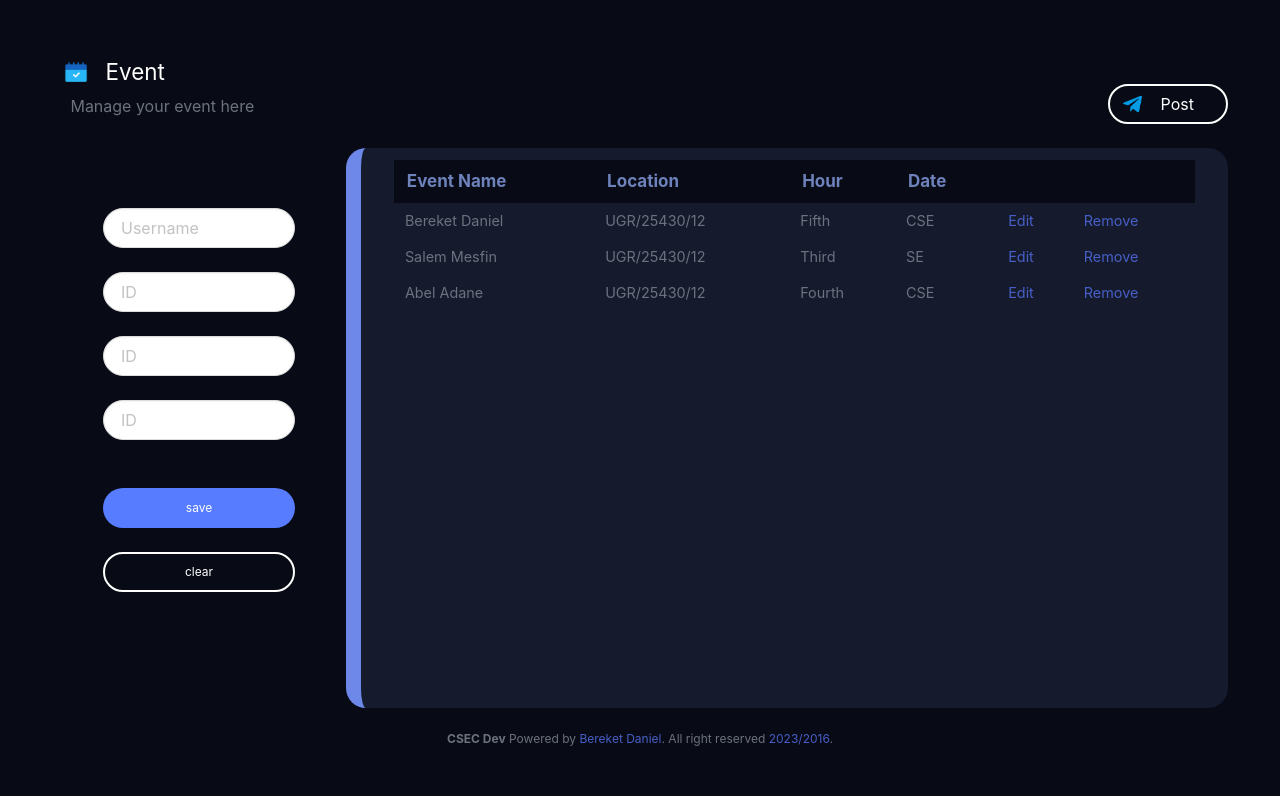
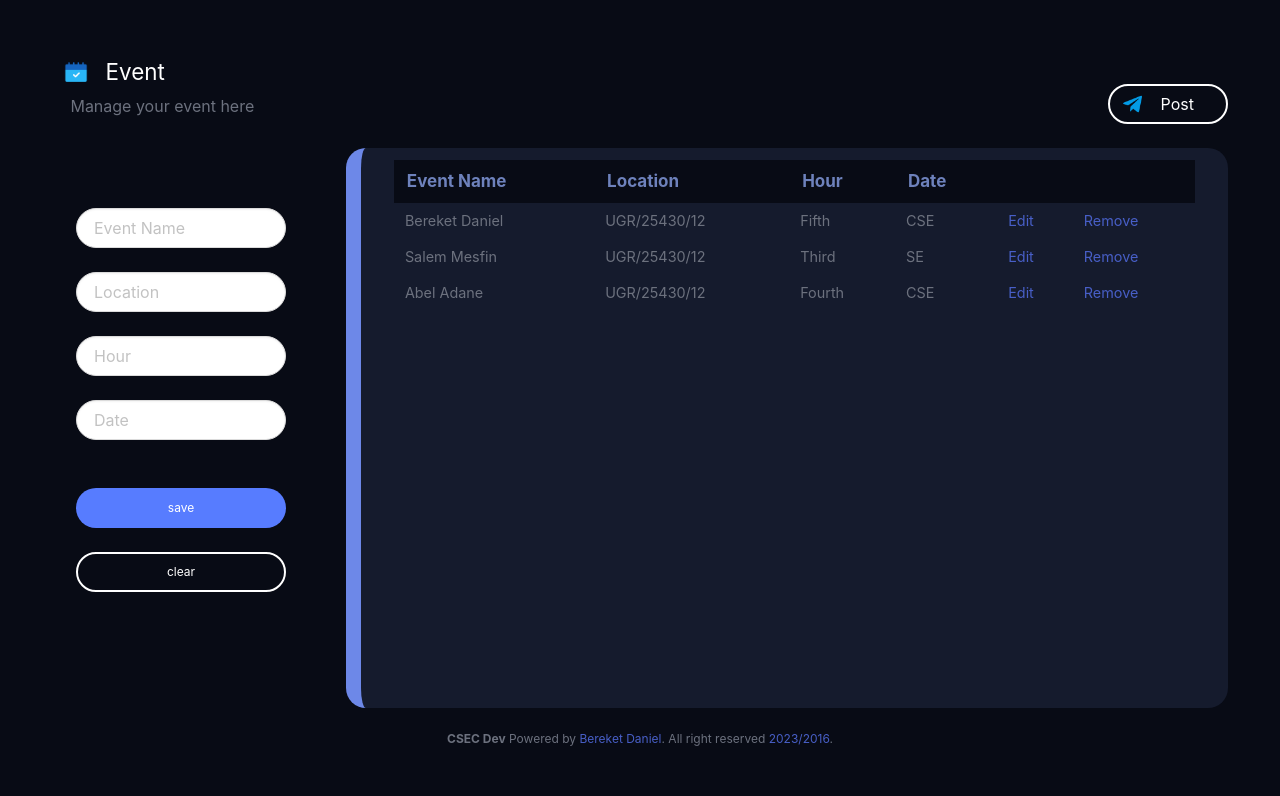
Before and after one commit to BereketDan/CSECdev, a Django app: page /event/ in a window 1280 px wide. Shown: the part 56-852 px from the top of the page. Run offline with Django 4.2, Linux system fonts and the light colour scheme.

Commit message:
change event page input from padding right

```diff
--- a/CSECdev/templates/event.html
+++ b/CSECdev/templates/event.html
@@ -31,17 +31,17 @@
       </div>
 <br>
     <div class="columns">
-        <div class="column pt-6">
-            <div class="column is-four-fifths"><input name="new_pass" class="input is-rounded is-fullwidth" type="text" placeholder="Username"></div>
+        <div class="column pt-6 pr-6">
+            <div class="column is-full"><input name="new_pass" class="input is-rounded is-fullwidth" type="text" placeholder="Event Name"></div>
 
-            <div class="column is-four-fifths"><input name="new_pass" class="input is-rounded is-fullwidth  pb-2" type="text" placeholder="ID"></div>
+            <div class="column is-full"><input name="new_pass" class="input is-rounded is-fullwidth  pb-2" type="text" placeholder="Location"></div>
 
-            <div class="column is-four-fifths"><input name="new_pass" class="input is-rounded is-fullwidth  pb-2" type="text" placeholder="ID"></div>
+            <div class="column is-full"><input name="new_pass" class="input is-rounded is-fullwidth  pb-2" type="text" placeholder="Hour"></div>
 
-            <div class="column is-four-fifths"><input name="new_pass" class="input is-rounded is-fullwidth  pb-2" type="text" placeholder="ID"></div>
+            <div class="column is-full"><input name="new_pass" class="input is-rounded is-fullwidth  pb-2" type="text" placeholder="Date"></div>
             <br>
-            <div class="column is-four-fifths"> <button class="button is-fullwidth is-rounded " style="background-color: #577CFF; color: white; border: none;  " ><div class="is-size-7" id="btn">save</div></button> </div>
-            <div class="column is-four-fifths"> <button class="button is-fullwidth is-rounded " style="background-color: #080B15; border: white 2px solid; color: white; " ><div class="is-size-7" id="btn">clear</div></button> </div>
+            <div class="column is-full"> <button class="button is-fullwidth is-rounded " style="background-color: #577CFF; color: white; border: none;  " ><div class="is-size-7" id="btn">save</div></button> </div>
+            <div class="column is-full"> <button class="button is-fullwidth is-rounded " style="background-color: #080B15; border: white 2px solid; color: white; " ><div class="is-size-7" id="btn">clear</div></button> </div>
 
         </div>
 
```
